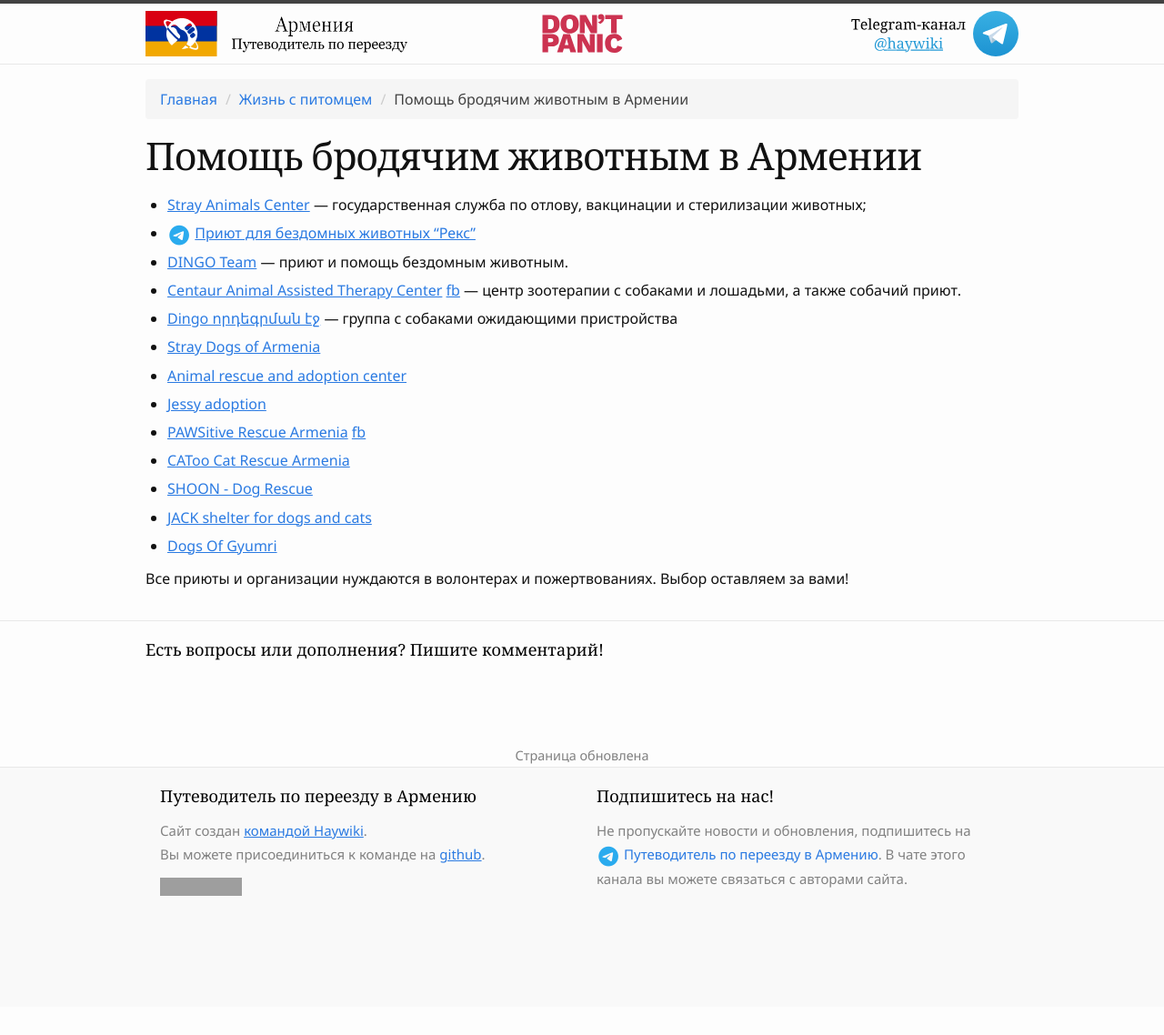
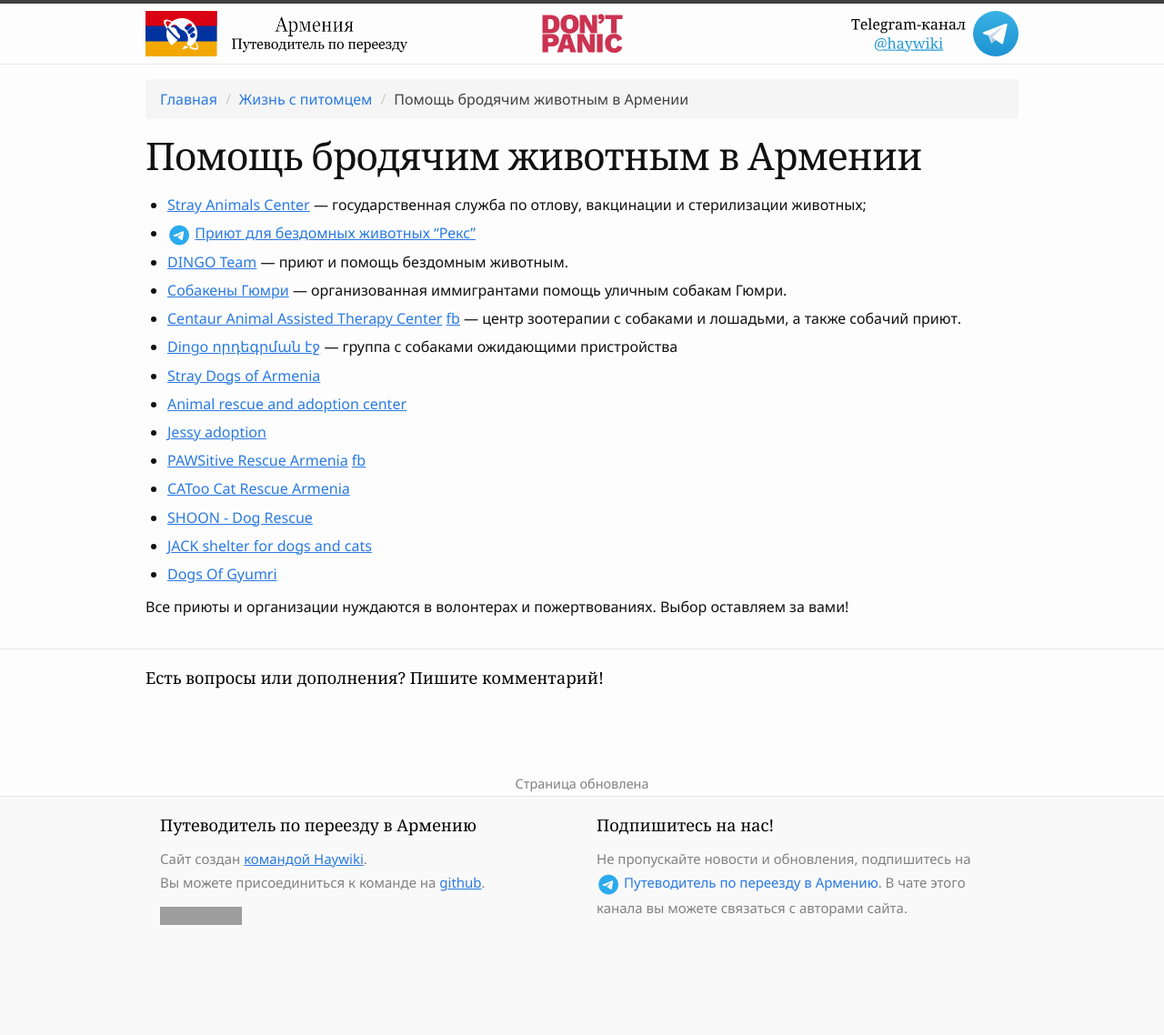
Before and after one commit to haywiki/haywiki.github.io, a Jekyll site: the page built from animals/stray-help.md, in a window 1280 px wide. Shown: the whole page at 91% size. Built offline with Jekyll 4.4.1, drawn with Linux system fonts in a browser that asks for light colours; nearby versions of some CDN libraries; a script that is not in the unit is left out; before the commit the page ends 1107 px from its top, so only the background shows below that; grey boxes are pictures that could not be loaded.

Commit message:
добавлены собакены гюмри

```diff
--- a/animals/stray-help.md
+++ b/animals/stray-help.md
@@ -9,6 +9,7 @@
 - [Stray Animals Center](https://www.facebook.com/profile.php?id=100063538604933) — государственная служба по отлову, вакцинации и стерилизации животных;
 - <i class="fa-brands fa-telegram"></i> [Приют для бездомных животных "Рекс"](https://t.me/reksshelterarmenia)
 - [DINGO Team](https://www.facebook.com/dingoteam) — приют и помощь бездомным животным.
+- [Собакены Гюмри](https://www.instagram.com/sobaki_gyumri/) — организованная иммигрантами помощь уличным собакам Гюмри.
 - [Centaur Animal Assisted Therapy Center](https://centaur.im) [fb](https://www.facebook.com/i.am.centaur/) — центр зоотерапии с собаками и лошадьми, а также собачий приют.
 - [Dingo որդեգրման էջ](https://www.facebook.com/Dingo-որդեգրման-էջ-103312678886867/) — группа с собаками ожидающими пристройства
 - [Stray Dogs of Armenia](https://facebook.com/straydogsofarmenia)
```
